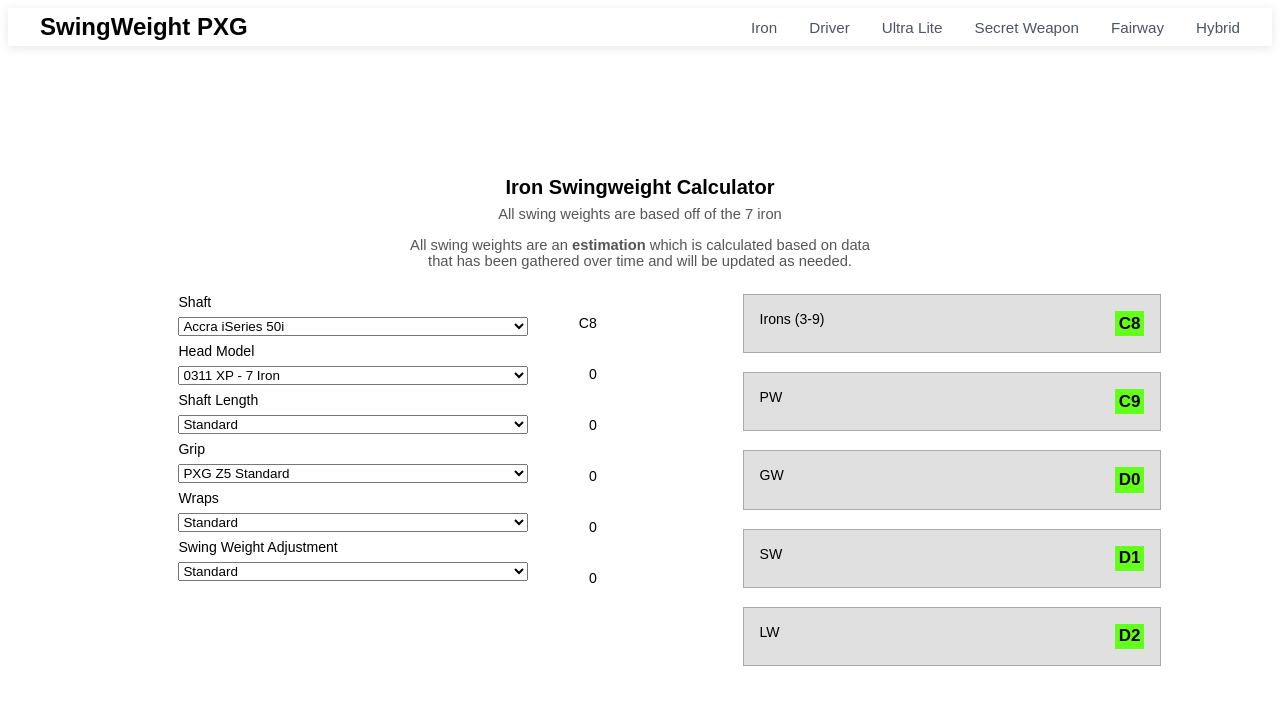
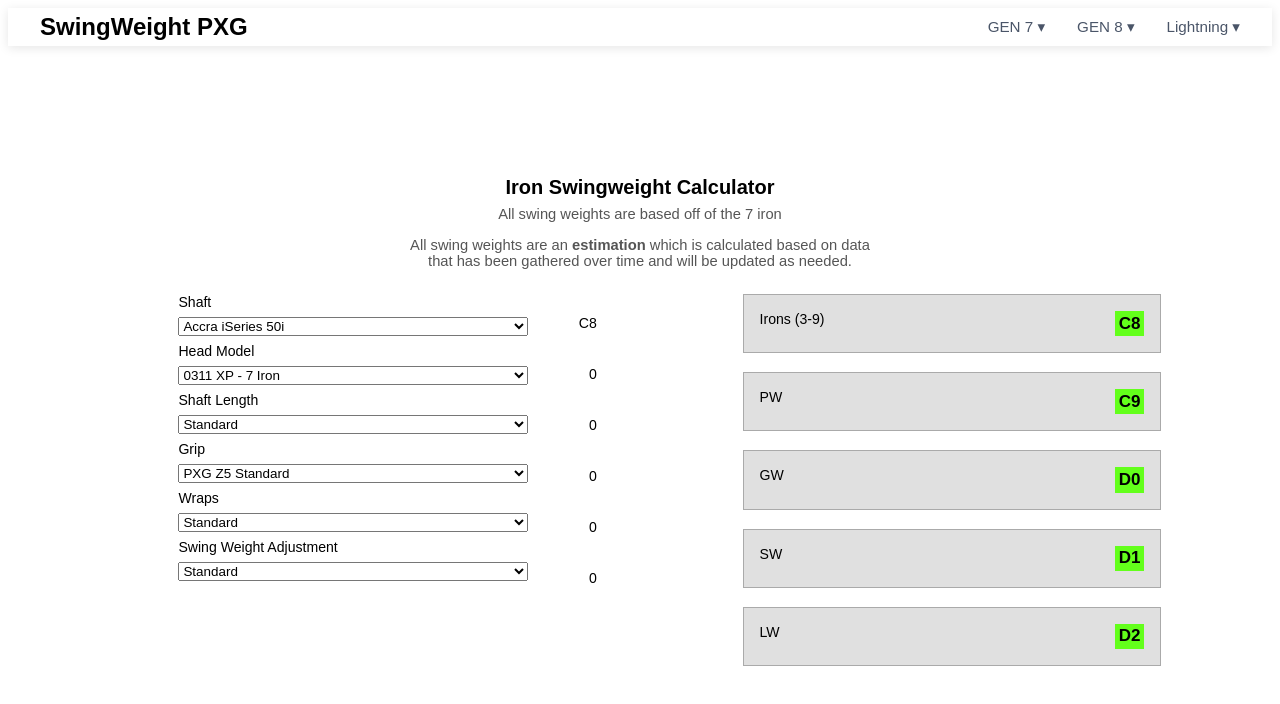
Before and after one commit to renemontoy/swingcalculator, a React (Vite) app in the folder client/: page /iron in a window 1280 px wide. Shown: the top 704 px of the page. Built offline with nearby package versions, Linux system fonts and the light colour scheme.

Commit message:
navigation

```diff
--- a/client/src/App.jsx
+++ b/client/src/App.jsx
@@ -28,13 +28,11 @@
           <Route path="secretweapon" element={<SecretSwing />} />
           <Route path="fairway" element={<FairwaySwing />} />
           <Route path="hybrid" element={<HybridSwing />} />
-        </Route>
-          <Route path="gen8/" element={<NavBarGen8 />}>
-          <Route path="iron" element={<IronSwingG8 />} />
-          <Route path="driver" element={<DriverSwingG8 />} />
-          <Route path="maxlite" element={<MaxLiteG8 />} />
-          <Route path="fairway" element={<FairwaySwingG8 />} />
-          <Route path="hybrid" element={<HybridSwingG8 />} />
+          <Route path="gen8/iron" element={<IronSwingG8 />} />
+          <Route path="lightning/driver" element={<DriverSwingG8 />} />
+          <Route path="lightning/maxlite" element={<MaxLiteG8 />} />
+          <Route path="lightning/fairway" element={<FairwaySwingG8 />} />
+          <Route path="lightning/hybrid" element={<HybridSwingG8 />} />
         </Route>
       </Routes>
     </BrowserRouter>
--- a/client/src/Navbar.css
+++ b/client/src/Navbar.css
@@ -78,3 +78,62 @@
   background-color: #f5f5f5;
   border-color: #999;
 }
+
+
+.navbar-dropdown {
+  position: relative;
+}
+
+.dropdown-button {
+  background: none;
+  border: none;
+  color: #4a5568;
+  font-weight: 500;
+  font-size: 0.95rem;
+  cursor: pointer;
+  padding: 0.5rem 0;
+  transition: color 0.3s ease;
+}
+
+.dropdown-button:hover {
+  color: #000000;
+}
+
+.dropdown-menu {
+  position: absolute;
+  top: 120%;
+  left: 0;
+  background: #ffffff;
+  border-radius: 6px;
+  box-shadow: 0 4px 10px rgba(0, 0, 0, 0.1);
+  min-width: 180px;
+  display: flex;
+  flex-direction: column;
+  padding: 0.3rem 0;
+  z-index: 999;
+  animation: fadeIn 0.15s ease-in-out;
+}
+
+.dropdown-item {
+  color: #4a5568;
+  text-decoration: none;
+  font-size: 0.9rem;
+  padding: 0.6rem 1rem;
+  transition: all 0.2s ease;
+}
+
+.dropdown-item:hover {
+  background-color: #f9fafb;
+  color: #000000;
+}
+
+@keyframes fadeIn {
+  from {
+    opacity: 0;
+    transform: translateY(-5px);
+  }
+  to {
+    opacity: 1;
+    transform: translateY(0);
+  }
+}
--- a/client/src/navigation.jsx
+++ b/client/src/navigation.jsx
@@ -1,8 +1,49 @@
 // navigation.js
 import { Link, Outlet } from 'react-router-dom';
+import { useState, useEffect, useRef } from 'react';
 import './Navbar.css';
 
 const NavBar = () => {
+  // Estados independientes para cada dropdown
+  const [openDropdowns, setOpenDropdowns] = useState({
+    gen7: false,
+    gen8: false,
+    lightning: false,
+  });
+
+  // Refs para detectar clics fuera
+  const gen7Ref = useRef(null);
+  const gen8Ref = useRef(null);
+  const lightningRef = useRef(null);
+
+  // Cierra todos los menús si haces clic fuera
+  useEffect(() => {
+    const handleClickOutside = (event) => {
+      if (
+        gen7Ref.current &&
+        !gen7Ref.current.contains(event.target) &&
+        gen8Ref.current &&
+        !gen8Ref.current.contains(event.target) &&
+        lightningRef.current &&
+        !lightningRef.current.contains(event.target)
+      ) {
+        setOpenDropdowns({ gen7: false, gen8: false, lightning: false });
+      }
+    };
+    document.addEventListener('mousedown', handleClickOutside);
+    return () => document.removeEventListener('mousedown', handleClickOutside);
+  }, []);
+
+  // Función para abrir/cerrar dropdowns
+  const toggleDropdown = (menu) => {
+    setOpenDropdowns((prev) => ({
+      gen7: false,
+      gen8: false,
+      lightning: false,
+      [menu]: !prev[menu],
+    }));
+  };
+
   return (
     <div>
       <nav className="navbar">
@@ -11,18 +52,64 @@
             <h2>SwingWeight PXG</h2>
           </div>
 
+          {/* ===== Menús principales ===== */}
           <div className="navbar-menu-desktop">
-            <Link to="/iron" className="navbar-link">Iron</Link>
-            <Link to="/driver" className="navbar-link">Driver</Link>
-            <Link to="/ultralite" className="navbar-link">Ultra Lite</Link>
-            <Link to="/secretweapon" className="navbar-link">Secret Weapon</Link>
-            <Link to="/fairway" className="navbar-link">Fairway</Link>
-            <Link to="/hybrid" className="navbar-link">Hybrid</Link>
+            {/* GEN 7 */}
+            <div className="navbar-dropdown" ref={gen7Ref}>
+              <button
+                className="navbar-link dropdown-button"
+                onClick={() => toggleDropdown('gen7')}
+              >
+                GEN 7 ▾
+              </button>
+              {openDropdowns.gen7 && (
+                <div className="dropdown-menu">
+                  <Link to="/iron" className="dropdown-item" onClick={() => toggleDropdown('gen7')}>Iron</Link>
+                  <Link to="/driver" className="dropdown-item" onClick={() => toggleDropdown('gen7')}>Driver</Link>
+                  <Link to="/ultralite" className="dropdown-item" onClick={() => toggleDropdown('gen7')}>Ultra Lite</Link>
+                  <Link to="/secretweapon" className="dropdown-item" onClick={() => toggleDropdown('gen7')}>Secret Weapon</Link>
+                  <Link to="/fairway" className="dropdown-item" onClick={() => toggleDropdown('gen7')}>Fairway</Link>
+                  <Link to="/hybrid" className="dropdown-item" onClick={() => toggleDropdown('gen7')}>Hybrid</Link>
+                </div>
+              )}
+            </div>
+
+            {/* GEN 8 */}
+            <div className="navbar-dropdown" ref={gen8Ref}>
+              <button
+                className="navbar-link dropdown-button"
+                onClick={() => toggleDropdown('gen8')}
+              >
+                GEN 8 ▾
+              </button>
+              {openDropdowns.gen8 && (
+                <div className="dropdown-menu">
+                  <Link to="/gen8/iron" className="dropdown-item" onClick={() => toggleDropdown('gen8')}>Iron</Link>
+                </div>
+              )}
+            </div>
+
+            {/* Lightning */}
+            <div className="navbar-dropdown" ref={lightningRef}>
+              <button
+                className="navbar-link dropdown-button"
+                onClick={() => toggleDropdown('lightning')}
+              >
+                Lightning ▾
+              </button>
+              {openDropdowns.lightning && (
+                <div className="dropdown-menu">
+                  <Link to="/lightning/driver" className="dropdown-item" onClick={() => toggleDropdown('lightning')}>Lightning Driver</Link>
+                  <Link to="/lightning/maxlite" className="dropdown-item" onClick={() => toggleDropdown('lightning')}>Lightning Max Lite</Link>
+                  <Link to="/lightning/fairway" className="dropdown-item" onClick={() => toggleDropdown('lightning')}>Lightning Fairway</Link>
+                  <Link to="/lightning/hybrid" className="dropdown-item" onClick={() => toggleDropdown('lightning')}>Lightning Hybrid</Link>
+                </div>
+              )}
+            </div>
           </div>
         </div>
       </nav>
 
-      {/* Este Outlet es donde se renderizarán los componentes de las rutas hijas */}
       <Outlet />
     </div>
   );
```
